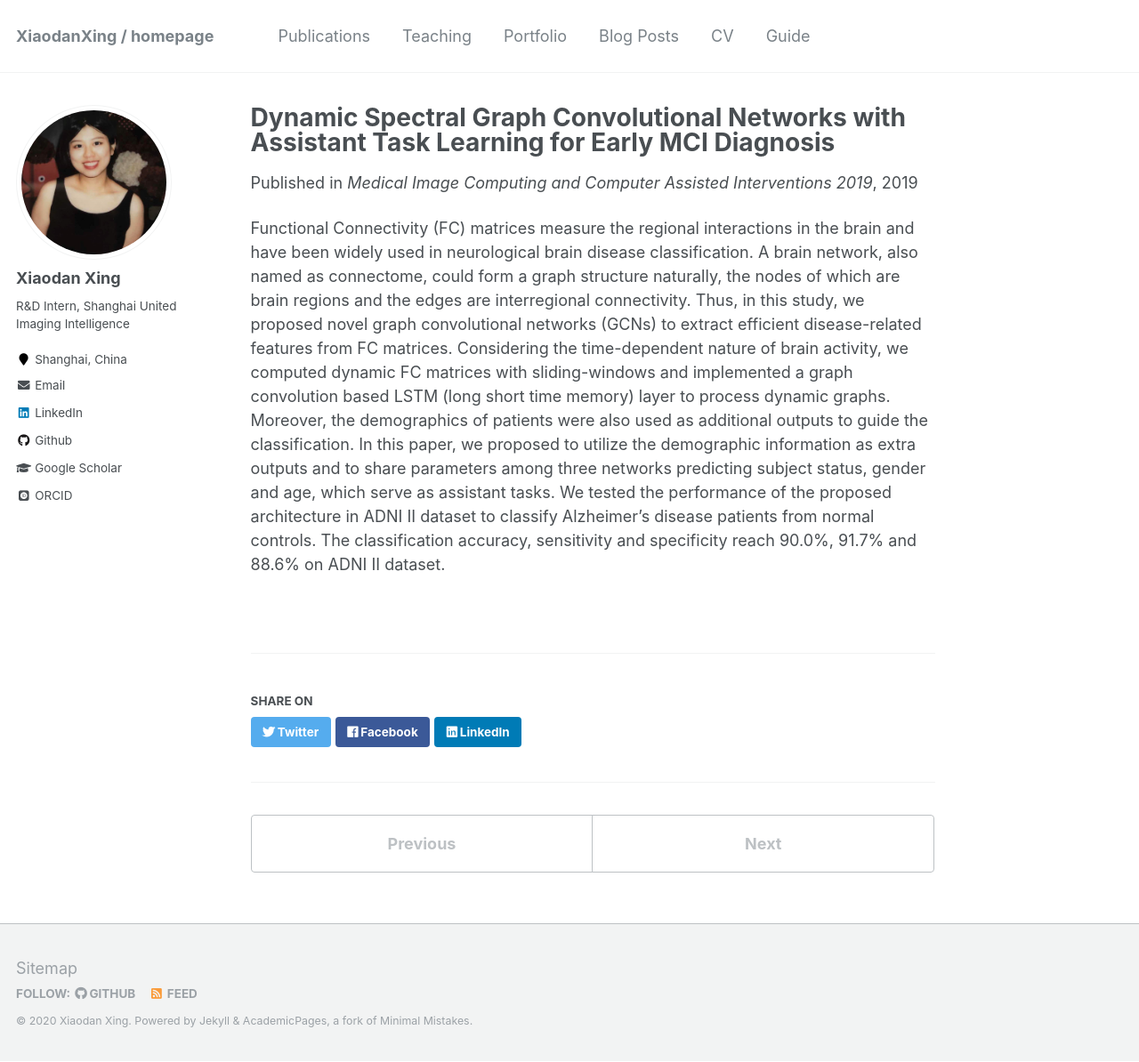
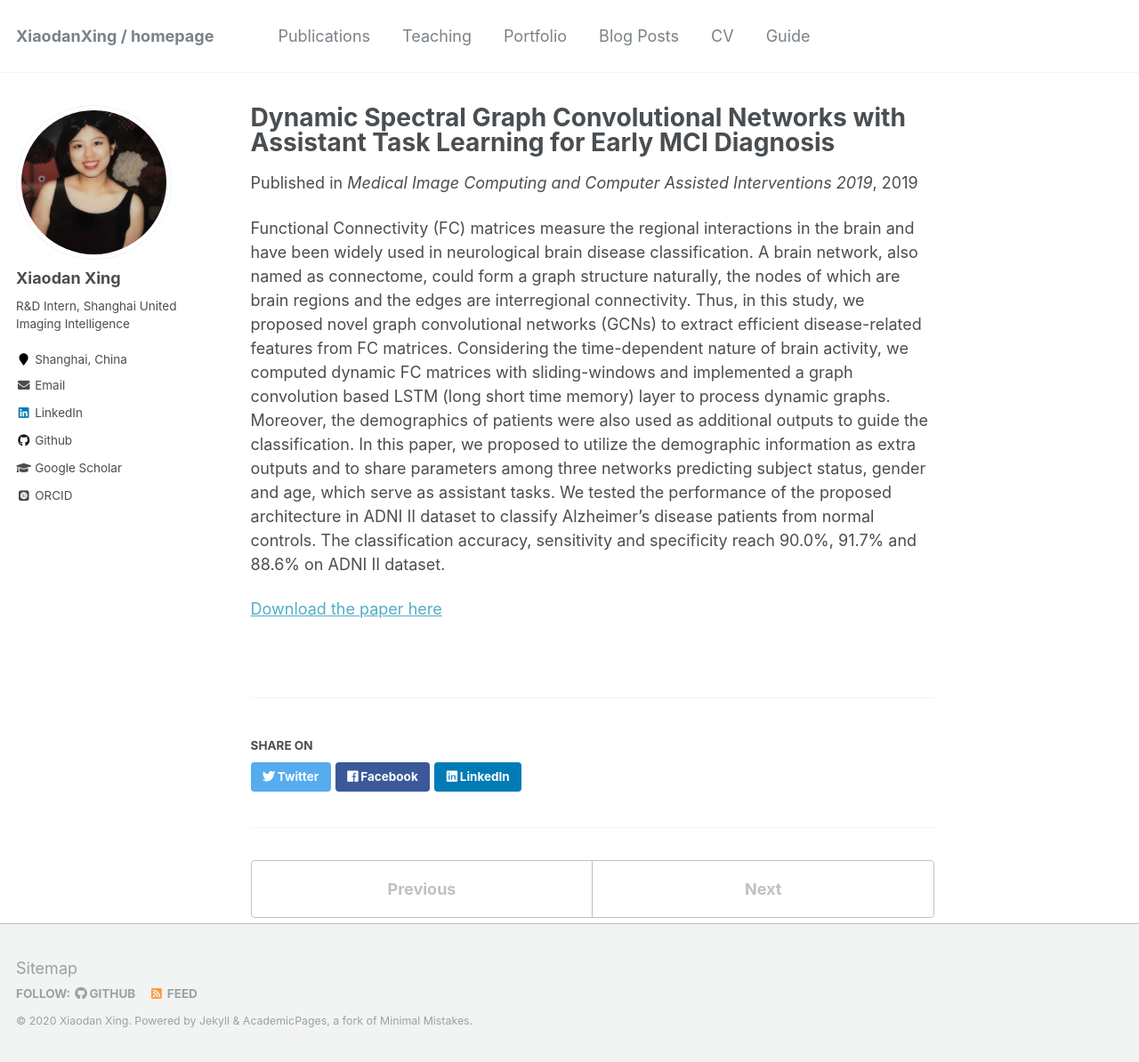
Before and after one commit to XiaodanXing/XiaodanXing.github.io, a Jekyll site: the page built from _publications/2019-DSGCN-number-3.md, in a window 1280 px wide and 1194 px high. Shown: the whole window at 89% size. Built offline with Jekyll 4.4.1, drawn with Linux system fonts in a browser that asks for light colours; some web fonts are replaced.

Commit message:
Create 2019-DSGCN-number-3.md

```diff
--- a/_publications/2019-DSGCN-number-3.md
+++ b/_publications/2019-DSGCN-number-3.md
@@ -5,6 +5,7 @@ permalink: /publication/2019-DSGCN-number-3
 excerpt: "<br/><img src='/images/paper2.PNG'>"
 venue: 'Medical Image Computing and Computer Assisted Interventions 2019'
 date: 2019-10-16
-paperurl: 'https://doi.org/10.1007/978-3-030-32251-9_70'
 ---
 Functional Connectivity (FC) matrices measure the regional interactions in the brain and have been widely used in neurological brain disease classification. A brain network, also named as connectome, could form a graph structure naturally, the nodes of which are brain regions and the edges are interregional connectivity. Thus, in this study, we proposed novel graph convolutional networks (GCNs) to extract efficient disease-related features from FC matrices. Considering the time-dependent nature of brain activity, we computed dynamic FC matrices with sliding-windows and implemented a graph convolution based LSTM (long short time memory) layer to process dynamic graphs. Moreover, the demographics of patients were also used as additional outputs to guide the classification. In this paper, we proposed to utilize the demographic information as extra outputs and to share parameters among three networks predicting subject status, gender and age, which serve as assistant tasks. We tested the performance of the proposed architecture in ADNI II dataset to classify Alzheimer’s disease patients from normal controls. The classification accuracy, sensitivity and specificity reach 90.0%, 91.7% and 88.6% on ADNI II dataset.
+
+[Download the paper here](https://doi.org/10.1007/978-3-030-32251-9_70)
```
